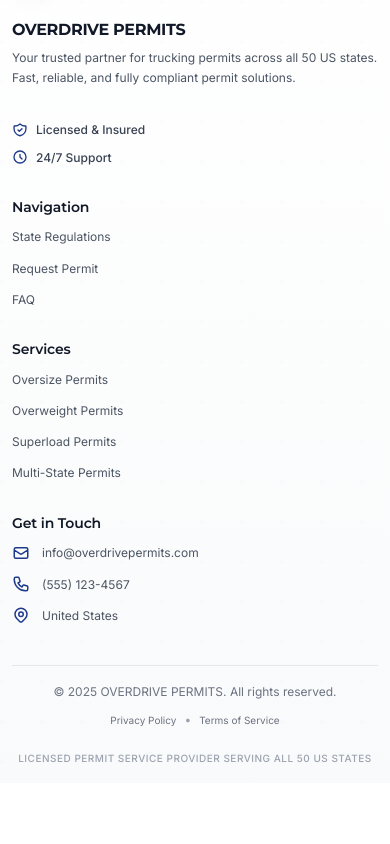
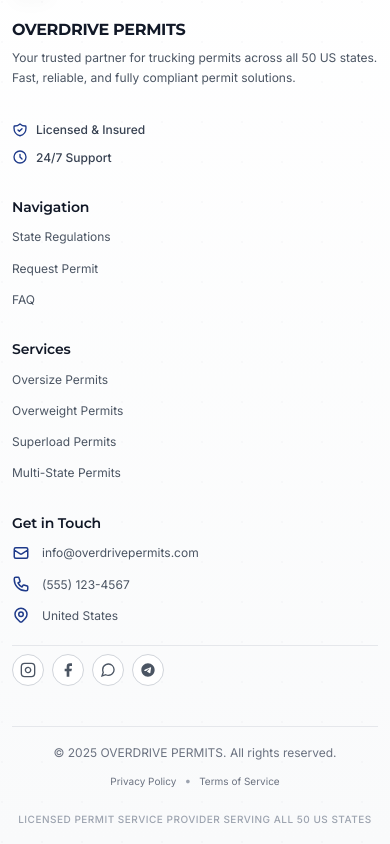
Before and after one commit to lilianvasilcov/OverDrivePermits, a Next.js app in the folder frontend/: page /privacy-policy in a window 390 px wide. Shown: the part 4848-5692 px from the top of the page. Before the commit the page ends 5631 px from the top, so only its background shows below. Built offline with nearby package versions, Linux system fonts and the light colour scheme; no server answers.

Commit message:
added social links in footer

```diff
--- a/frontend/src/components/hero/HeroSection.module.css
+++ b/frontend/src/components/hero/HeroSection.module.css
@@ -183,7 +183,7 @@
 }
 
 .priceValue {
-  font-size: var(--font-size-3xl);
+  font-size: var(--font-size-2xl);
   font-weight: var(--font-weight-extrabold);
   color: var(--color-primary-blue);
   line-height: 1;
--- a/frontend/src/components/layout/Footer/Footer.module.css
+++ b/frontend/src/components/layout/Footer/Footer.module.css
@@ -209,6 +209,49 @@
   color: var(--color-primary-red);
 }
 
+/* Social Media Section */
+.socialMedia {
+  display: flex;
+  align-items: center;
+  gap: var(--spacing-4);
+  margin-top: var(--spacing-4);
+  padding-top: var(--spacing-4);
+  border-top: 1px solid var(--color-gray-200);
+}
+
+.socialIcon {
+  display: flex;
+  align-items: center;
+  justify-content: center;
+  width: 40px;
+  height: 40px;
+  color: var(--color-gray-600);
+  background: var(--color-white);
+  border: 1.5px solid var(--color-gray-300);
+  border-radius: var(--radius-full);
+  transition: all var(--transition-base);
+  text-decoration: none;
+  cursor: pointer;
+}
+
+.socialIcon svg {
+  width: 20px;
+  height: 20px;
+  transition: transform var(--transition-base);
+}
+
+.socialIcon:hover {
+  color: var(--color-white);
+  background: linear-gradient(135deg, var(--color-primary-blue) 0%, var(--color-primary-red) 100%);
+  border-color: transparent;
+  transform: translateY(-2px);
+  box-shadow: 0 4px 12px rgba(30, 58, 138, 0.3);
+}
+
+.socialIcon:hover svg {
+  transform: scale(1.1);
+}
+
 /* Bottom Bar */
 .bottomBar {
   padding-top: var(--spacing-8);
@@ -350,6 +393,22 @@
     gap: var(--spacing-3);
   }
 
+  .socialMedia {
+    gap: var(--spacing-3);
+    margin-top: var(--spacing-3);
+    padding-top: var(--spacing-3);
+  }
+
+  .socialIcon {
+    width: 36px;
+    height: 36px;
+  }
+
+  .socialIcon svg {
+    width: 18px;
+    height: 18px;
+  }
+
   .bottomBar {
     padding-top: var(--spacing-6);
     gap: var(--spacing-3);
@@ -418,6 +477,22 @@
     height: 18px;
   }
 
+  .socialMedia {
+    gap: var(--spacing-2);
+    margin-top: var(--spacing-2);
+    padding-top: var(--spacing-2);
+  }
+
+  .socialIcon {
+    width: 32px;
+    height: 32px;
+  }
+
+  .socialIcon svg {
+    width: 16px;
+    height: 16px;
+  }
+
   .bottomBar {
     padding-top: var(--spacing-4);
   }
--- a/frontend/src/components/layout/Footer/Footer.tsx
+++ b/frontend/src/components/layout/Footer/Footer.tsx
@@ -118,6 +118,54 @@ const Footer: React.FC = () => {
                 <span>United States</span>
               </div>
             </div>
+            <div className={styles.socialMedia}>
+              <a
+                href="https://instagram.com"
+                target="_blank"
+                rel="noopener noreferrer"
+                className={styles.socialIcon}
+                aria-label="Follow us on Instagram"
+              >
+                <svg viewBox="0 0 24 24" fill="none" stroke="currentColor" strokeWidth={2}>
+                  <rect x="2" y="2" width="20" height="20" rx="5" ry="5" />
+                  <path d="M16 11.37A4 4 0 1 1 12.63 8 4 4 0 0 1 16 11.37z" />
+                  <line x1="17.5" y1="6.5" x2="17.51" y2="6.5" />
+                </svg>
+              </a>
+              <a
+                href="https://facebook.com"
+                target="_blank"
+                rel="noopener noreferrer"
+                className={styles.socialIcon}
+                aria-label="Follow us on Facebook"
+              >
+                <svg viewBox="0 0 24 24" fill="currentColor">
+                  <path d="M18 2h-3a5 5 0 0 0-5 5v3H7v4h3v8h4v-8h3l1-4h-4V7a1 1 0 0 1 1-1h3z" />
+                </svg>
+              </a>
+              <a
+                href="https://wa.me/15551234567"
+                target="_blank"
+                rel="noopener noreferrer"
+                className={styles.socialIcon}
+                aria-label="Contact us on WhatsApp"
+              >
+                <svg viewBox="0 0 24 24" fill="none" stroke="currentColor" strokeWidth={2}>
+                  <path d="M21 11.5a8.38 8.38 0 0 1-.9 3.8 8.5 8.5 0 0 1-7.6 4.7 8.38 8.38 0 0 1-3.8-.9L3 21l1.9-5.7a8.38 8.38 0 0 1-.9-3.8 8.5 8.5 0 0 1 4.7-7.6 8.38 8.38 0 0 1 3.8-.9h.5a8.48 8.48 0 0 1 8 8v.5z" />
+                </svg>
+              </a>
+              <a
+                href="https://t.me"
+                target="_blank"
+                rel="noopener noreferrer"
+                className={styles.socialIcon}
+                aria-label="Contact us on Telegram"
+              >
+                <svg viewBox="0 0 24 24" fill="currentColor">
+                  <path d="M12 2C6.48 2 2 6.48 2 12s4.48 10 10 10 10-4.48 10-10S17.52 2 12 2zm4.64 6.8c-.15 1.58-.8 5.42-1.13 7.19-.14.75-.42 1-.68 1.03-.58.05-1.02-.38-1.58-.75-.88-.58-1.38-.94-2.23-1.5-.99-.65-.35-1.01.22-1.59.15-.15 2.71-2.48 2.76-2.69a.2.2 0 0 0-.05-.18c-.06-.05-.14-.03-.21-.02-.09.02-1.49.95-4.22 2.79-.4.27-.76.41-1.08.4-.36-.01-1.04-.2-1.55-.37-.63-.2-1.13-.31-1.09-.66.02-.18.27-.36.74-.55 2.92-1.27 4.86-2.11 5.83-2.51 2.78-1.16 3.35-1.36 3.73-1.36.08 0 .27.02.39.12.1.08.13.19.14.27-.01.06.01.24 0 .38z" />
+                </svg>
+              </a>
+            </div>
           </div>
         </div>
 
```
